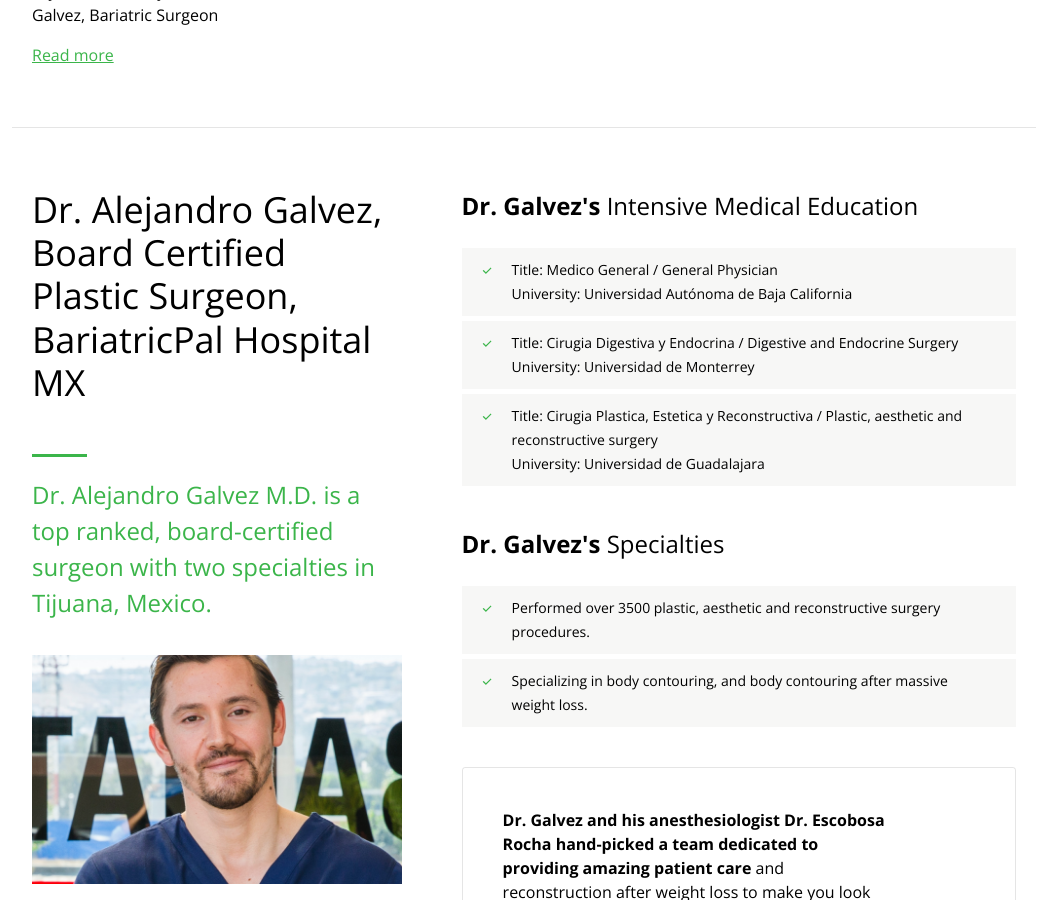
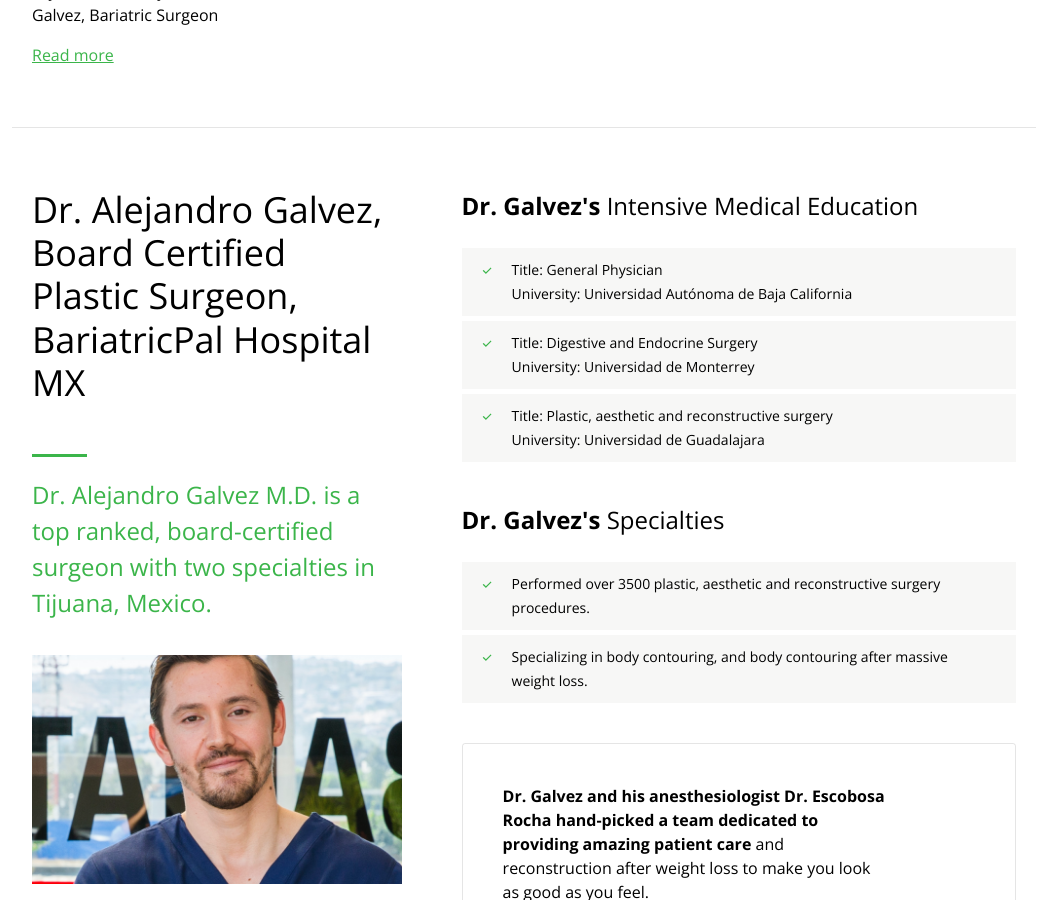
Before and after one commit to bariatricpal/bpmx, a Jekyll site: the page built from plastic-surgeries/overview.markdown, in a window 1280 px wide and 900 px high, scrolled down 2130 px. Shown: the whole window, without its empty margins (116-1163 px from the left). Built offline with Jekyll 4.4.1, drawn with Linux system fonts in a browser that asks for light colours.

Commit message:
Updated Overview

```diff
--- a/plastic-surgeries/overview.markdown
+++ b/plastic-surgeries/overview.markdown
@@ -144,15 +144,15 @@
 </h3>
 <ol class='checkList'>
 <li class='checkList-item'>
-Title: Medico General / General Physician<br/>
+Title: General Physician<br/>
 University: Universidad Autónoma de Baja California
 </li>
 <li class='checkList-item'>
-Title: Cirugia Digestiva y Endocrina / Digestive and Endocrine Surgery<br/>
+Title: Digestive and Endocrine Surgery<br/>
 University: Universidad de Monterrey
 </li>
 <li class='checkList-item'>
-Title: Cirugia Plastica, Estetica y Reconstructiva / Plastic, aesthetic and reconstructive surgery<br/>
+Title: Plastic, aesthetic and reconstructive surgery<br/>
 University: Universidad de Guadalajara
 </li>
 </ol>
```
